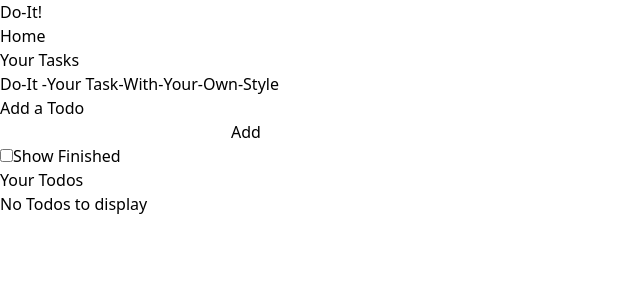
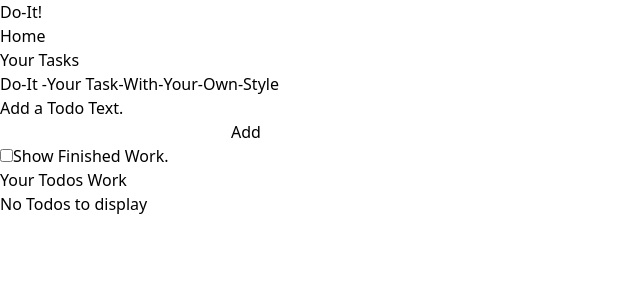
Before and after one commit to Tavish-Bhardwaj/Todo_MLSA, a React (Vite) app: page / in a window 1280 px wide. Shown: the top 300 px of the page, without its empty margins (0-640 px from the left). Built offline with nearby package versions, Linux system fonts and the light colour scheme.

Commit message:
Change Some Text

```diff
--- a/src/App.jsx
+++ b/src/App.jsx
@@ -57,7 +57,7 @@ setShowFinished(!showFinished)
       <div className="mx-9 my-10 rounded-xl p-5 bg-blue-100 h-screen">
         <h1 className=' font-bold text-center text-3xl'>Do-It -Your Task-With-Your-Own-Style</h1>
         <div className="addTodo my-5 flex flex-col gap-4">
-          <h2 className='text-2xl font-bold '>Add a Todo</h2>
+          <h2 className='text-2xl font-bold '>Add a Todo Text.</h2>
           <div className="flex">
 
             <input type="text" onChange={handleChange} value={todo} className='w-full rounded-full px-5 py-1' />
@@ -66,10 +66,10 @@ setShowFinished(!showFinished)
         </div>
 
         <input type="checkbox" className='my-4' id='show' onChange={toggleFinished} checked={showFinished} />
-        <label htmlFor='show'className='mx-2'>Show Finished</label>
+        <label htmlFor='show'className='mx-2'>Show Finished Work.</label>
 
       <div className=' h-[1px] bg-black opacity-15 w-[90%] mx-auto my-2'></div>
-      <h2 className="text-2xl font-bold">Your Todos</h2>
+      <h2 className="text-2xl font-bold">Your Todos Work</h2>
       <div className="todos">
 {todos.length===0 && <div className='m-5'>
   No Todos to display</div>}
```
